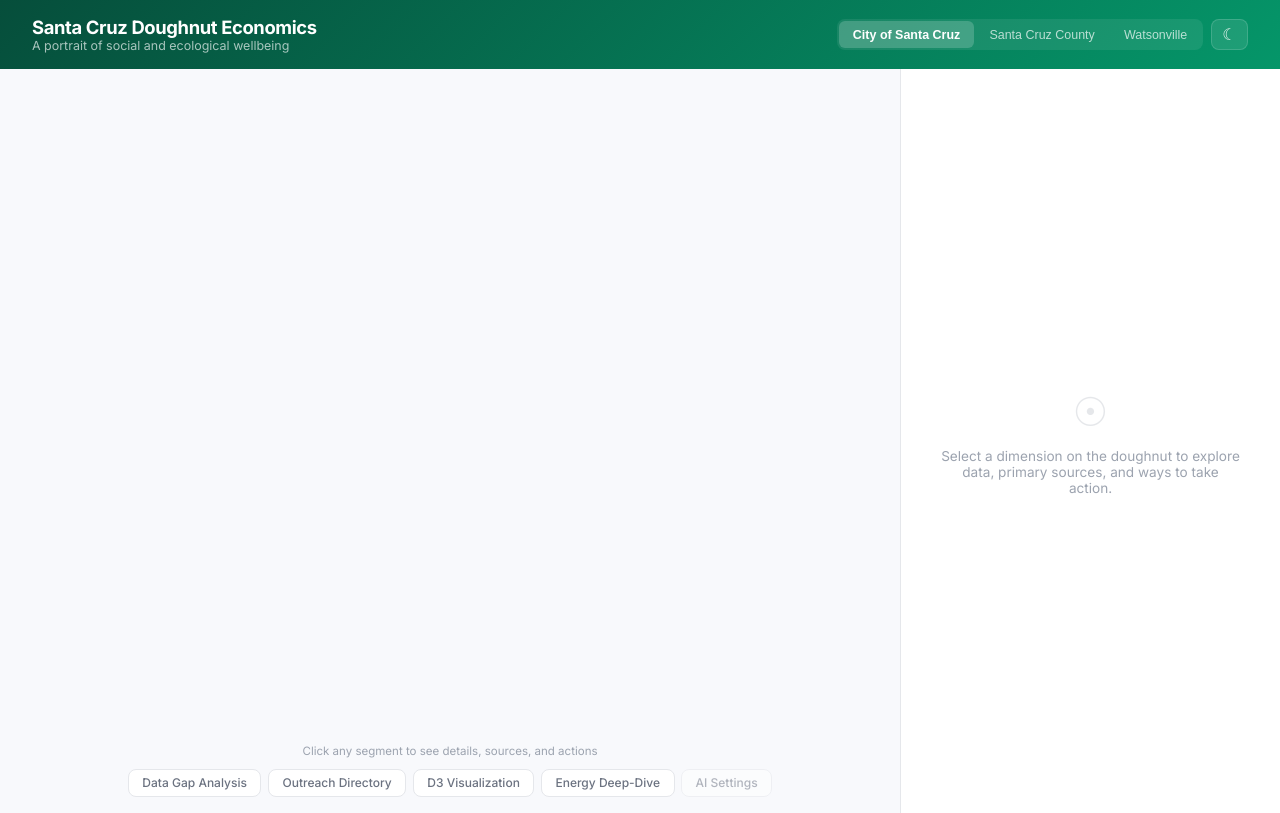
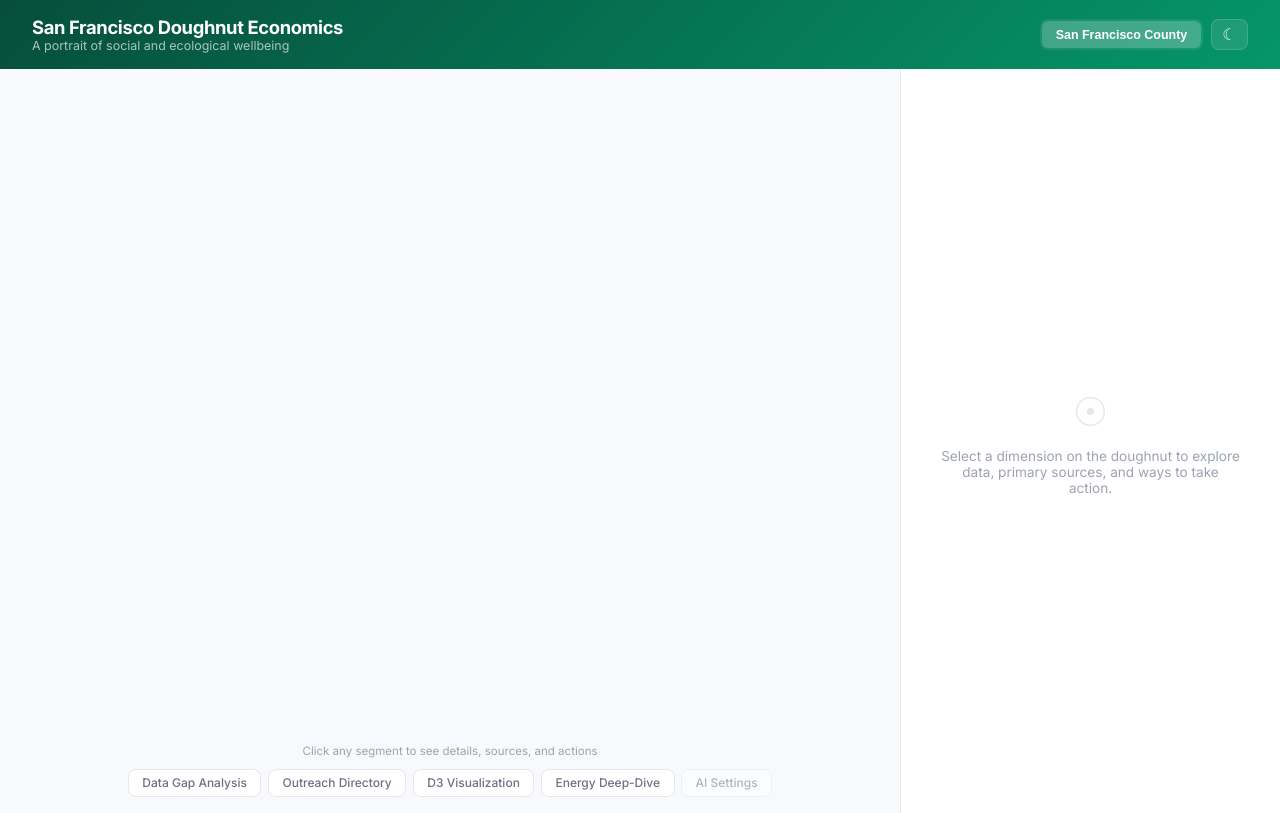
Before and after one commit to PapiCiullo/sf-doughnut-v1, a plain HTML site: page docs/index.html in a window 1280 px wide. Drawn offline with Linux system fonts and the light colour scheme.

Commit message:
Update index with SF

```diff
--- a/docs/index.html
+++ b/docs/index.html
@@ -3,7 +3,7 @@
 <head>
     <meta charset="UTF-8">
     <meta name="viewport" content="width=device-width, initial-scale=1.0">
-    <title>Santa Cruz Doughnut Economics</title>
+    <title>San Francisco Doughnut Economics</title>
     <link rel="preconnect" href="https://fonts.googleapis.com">
     <link rel="preconnect" href="https://fonts.gstatic.com" crossorigin>
     <link href="https://fonts.googleapis.com/css2?family=Inter:wght@400;500;600;700;800&display=swap" rel="stylesheet">
@@ -415,15 +415,13 @@
     <header>
         <div class="header-left">
             <div>
-                <h1>Santa Cruz Doughnut Economics</h1>
+                <h1>San Francisco Doughnut Economics</h1>
                 <p>A portrait of social and ecological wellbeing</p>
             </div>
         </div>
         <div class="header-right">
             <div class="jurisdiction-switcher">
-                <button class="jurisdiction-btn active" data-key="city_santa_cruz">City of Santa Cruz</button>
-                <button class="jurisdiction-btn" data-key="santa_cruz_county">Santa Cruz County</button>
-                <button class="jurisdiction-btn" data-key="watsonville">Watsonville</button>
+                <button class="jurisdiction-btn active" data-key="county_san_francisco">San Francisco County</button>
             </div>
             <button class="theme-toggle" onclick="toggleTheme()" title="Toggle dark mode">
                 <span class="theme-icon" id="themeIcon">&#9790;</span>
```
